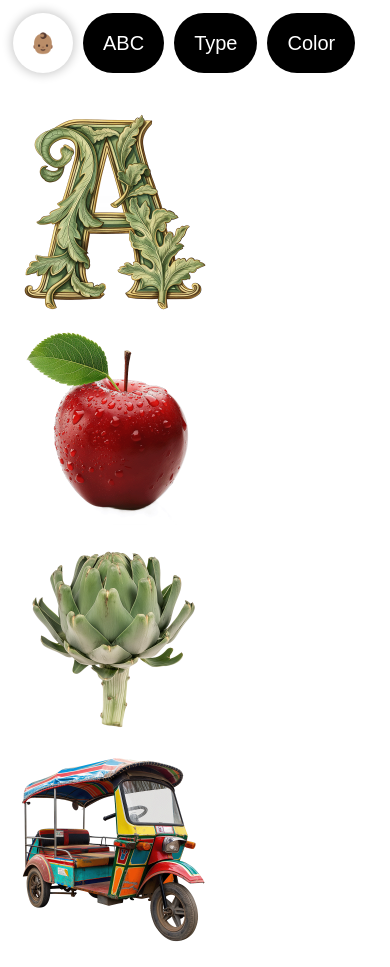
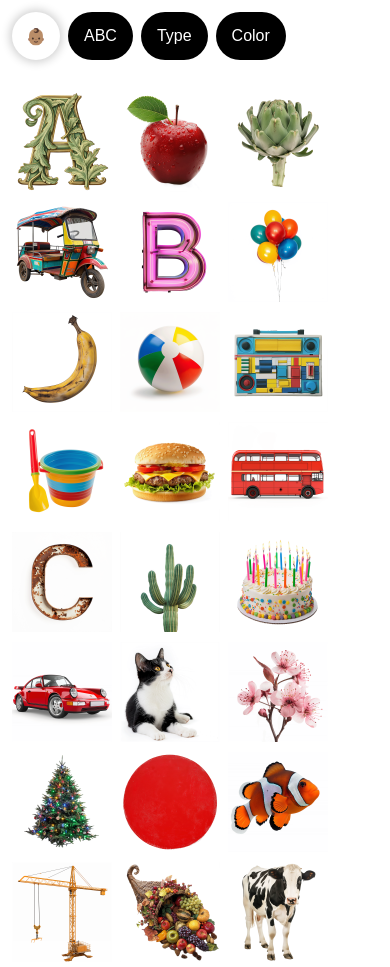
Before and after one commit to DanielGiuditta/kaiFinal, a plain HTML site: page index.html in a window 390 px wide. Shown: the top 967 px of the page. Drawn offline with Linux system fonts and the light colour scheme.

Commit message:
size updates

```diff
--- a/style.css
+++ b/style.css
@@ -1,86 +1,74 @@
 html {
-    font-size: 10px; /* Default size */
+    font-size: 10px;
 }
 
 @media (min-width: 48em) {
     html {
-        font-size: 12px; /* Slightly larger base size */
+        font-size: 12px;
     }
 }
 
 @media (min-width: 64em) {
     html {
-        font-size: 14px; /* Larger base size for larger viewports */
+        font-size: 14px;
     }
 }
 
 body {
     font-family: 'Helvetica', sans-serif;
-    padding: .5em;
+    padding: 0.5em;
 }
 
-.button-container {
+.button-container, .subButton-container {
     display: flex;
-    justify-content: flex-start;
     gap: 1em;
 }
 
 .mainButton, .subButton {
     border-radius: 2em;
-    height: 3em; /* Ensure main and sub buttons have the same height */
-    font-size: 2em; /* Consistent font size */
+    height: 3em;
+    font-size: 2em;
     cursor: pointer;
     border: 2px solid black;
     display: flex;
     justify-content: center;
     align-items: center;
+    color: black; /* Ensure text is always black */
 }
 
-#kai{
-    border-radius: 2em;
-    height: 3em;
+#kai {
     width: 3em;
-    font-size: 2em; /* Consistent font size */
-    background-color: rgb(255, 255, 255);
+    background-color: white;
     box-shadow: 0 0 10px 2px rgba(0, 0, 0, 0.2);
-    display: flex;
-    justify-content: center;
-    align-items: center;
 }
 
-/* Specific styles for main buttons */
 .mainButton {
-    padding: 0 1em; /* Adjust padding for visual consistency */
+    padding: 0 1em;
     background-color: black;
     color: white;
     border: none;
     margin-bottom: 1em;
-
 }
 
-.mainButton:active, .mainButton:focus, .closeButton {
+.mainButton:active, .mainButton:focus {
     background-color: grey;
 }
 
 #reset {
-    background-color: rgb(0, 175, 0); /* Green background indicating action needed */
-    color: white; /* White text for contrast */
+    background-color: rgb(0, 175, 0);
+    color: white;
     width: 3em;
-    border: 2px solid black; /* Explicitly define border style and width along with color */
-    display: none; /* Initially hidden */
-    border-radius: 2em; /* Optional: to match other buttons, if rounded borders are desired */
+    display: none;
+    border-radius: 2em;
 }
 
-
-/* Adjusted subButton styles to match mainButton in appearance */
-.subButton, .subButton.selected {
-    width: 3em; /* Ensure width is at least 3em to maintain aspect ratio */
-    padding: 0 1em; /* Padding adjusted to match mainButton */
-    /*font-size: 1.5em;  Font size adjusted for consistency */
-    position: relative; /* Needed for ::after pseudo-element */
+.subButton {
+    width: 3em;
+    padding: 0 1em;
+    position: relative;
+    color: black; /* Ensure text is always black */
 }
 
-/* Style for indicating selection */
 .subButton.selected::after {
     content: '';
     position: absolute;
@@ -88,8 +76,8 @@ body {
     left: 0;
     right: 0;
     bottom: 0;
-    background-color: rgba(0, 0, 0, 0.15); /* 10% opacity overlay for selection indication */
-    border-radius: 50%; /* Maintains circular overlay if desired */
+    background-color: rgba(0, 0, 0, 0.15);
+    border-radius: 50%;
     pointer-events: none;
 }
 
@@ -112,8 +100,13 @@ body {
     gap: 1em;
 }
 
+.item {
+    flex: 1 1 200px; /* Ensure that items take up a minimum of 200px and flex-grow */
+    max-width: 200px;
+}
+
 .item img {
-    width: 800px; /* Adjust based on your layout needs */
+    width: 100%; /* Ensure that image takes up the full width of its container */
     height: auto;
 }
 
@@ -128,7 +121,6 @@ body {
     justify-content: center;
     align-items: center;
     z-index: 10;
-
 }
 
 .theatre-mode img {
@@ -136,3 +128,29 @@ body {
     max-height: 80%;
     border-radius: 2em;
 }
+
+/* Additional Media Queries for Scaling Down Elements */
+@media (max-width: 600px) {
+    html {
+        font-size: 8px; /* Scale down font size */
+    }
+    .mainButton, .subButton {
+        height: 3em;
+        font-size: 2em;
+    }
+    #kai {
+        width: 3em;
+        height: 3em;
+    }
+    .subButton {
+        width: 3em;
+    }
+    #itemsDisplay .item {
+        flex: 1 1 100px; /* Ensure that items take up a minimum of 100px on smaller screens */
+        max-width: 100px;
+    }
+    #itemsDisplay .item img {
+        max-width: 100%; /* Ensure images scale down to fit their container */
+        height: auto;
+    }
+}
```
